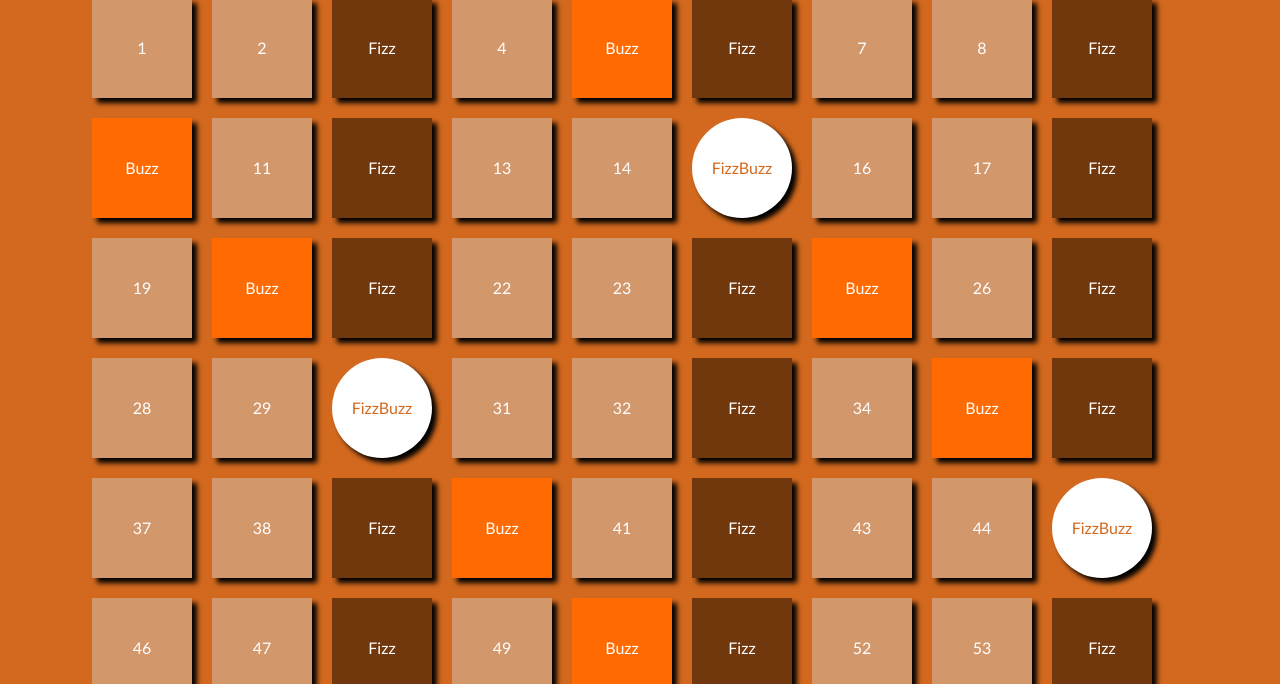
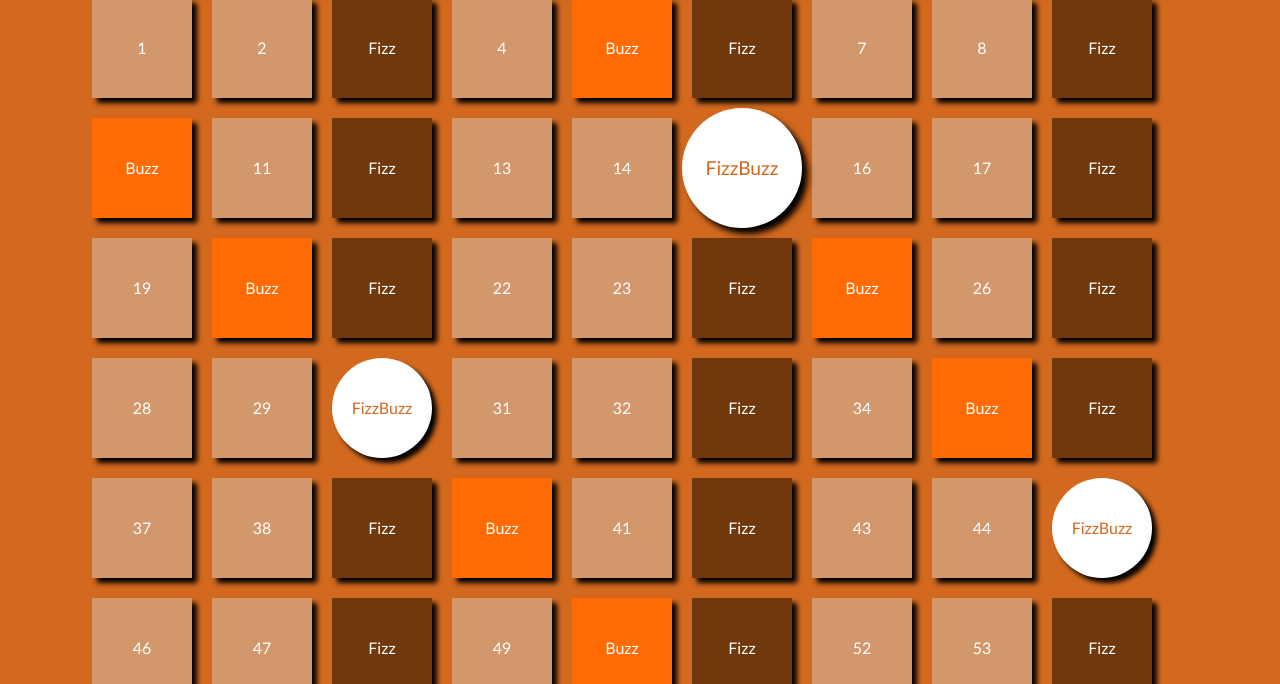
Before and after one commit to SebastianoMV/js-fizzbuzzdom, a plain HTML site: page index.html in a window 1280 px wide. In both pictures the pointer is over the element 742 px from the left and 284 px from the top of the page. Shown: the part 116-800 px from the top of the page. Drawn offline with nearby package versions, Linux system fonts and the light colour scheme.

Commit message:
Hover fizzbuzz

```diff
--- a/style.css
+++ b/style.css
@@ -33,3 +33,8 @@ h1{
   color: chocolate;
   border-radius: 50%;
 }
+
+.box-fizzbuzz:hover{
+  transform: scale(1.2);
+  cursor: pointer;
+}
```
